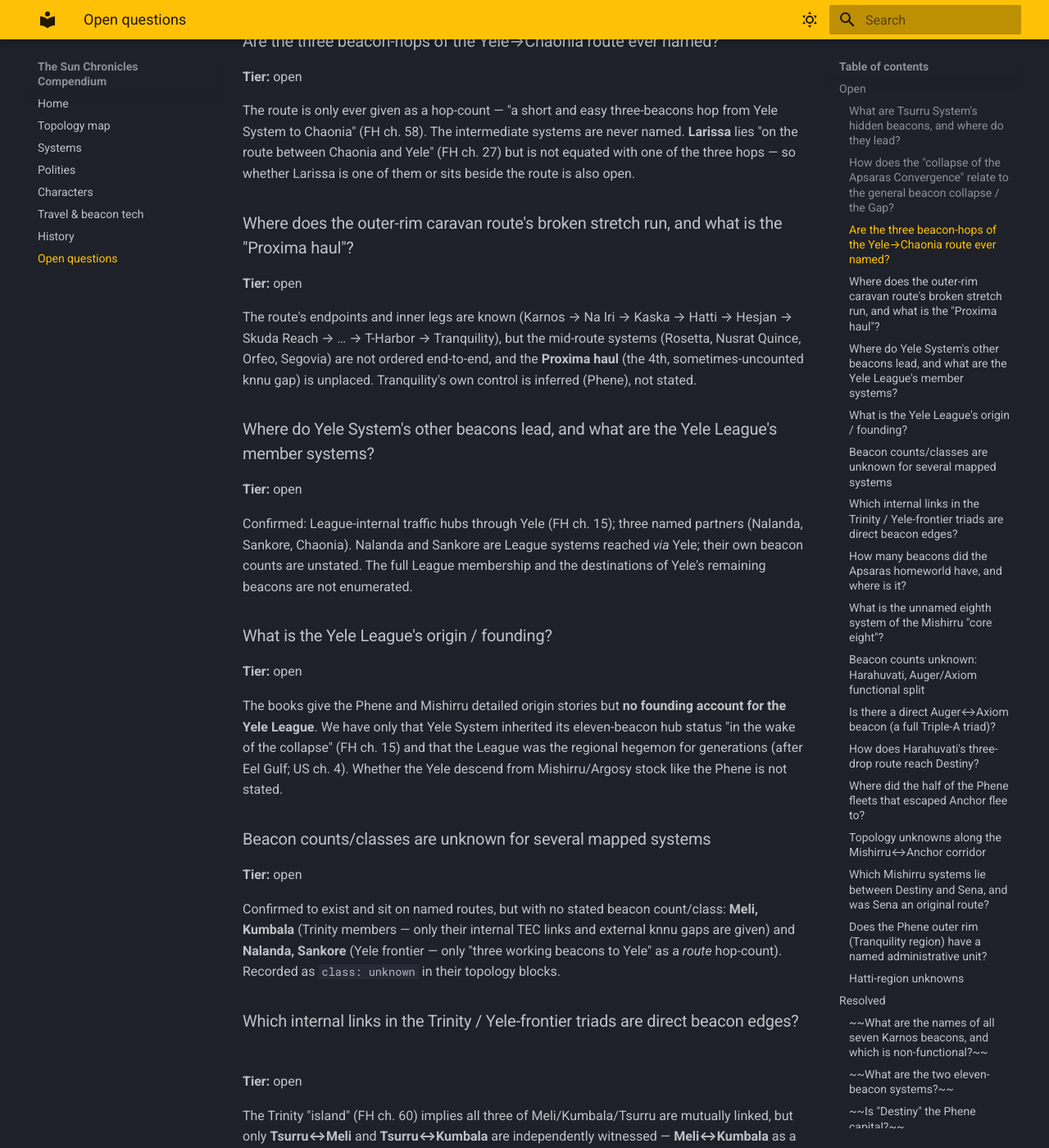
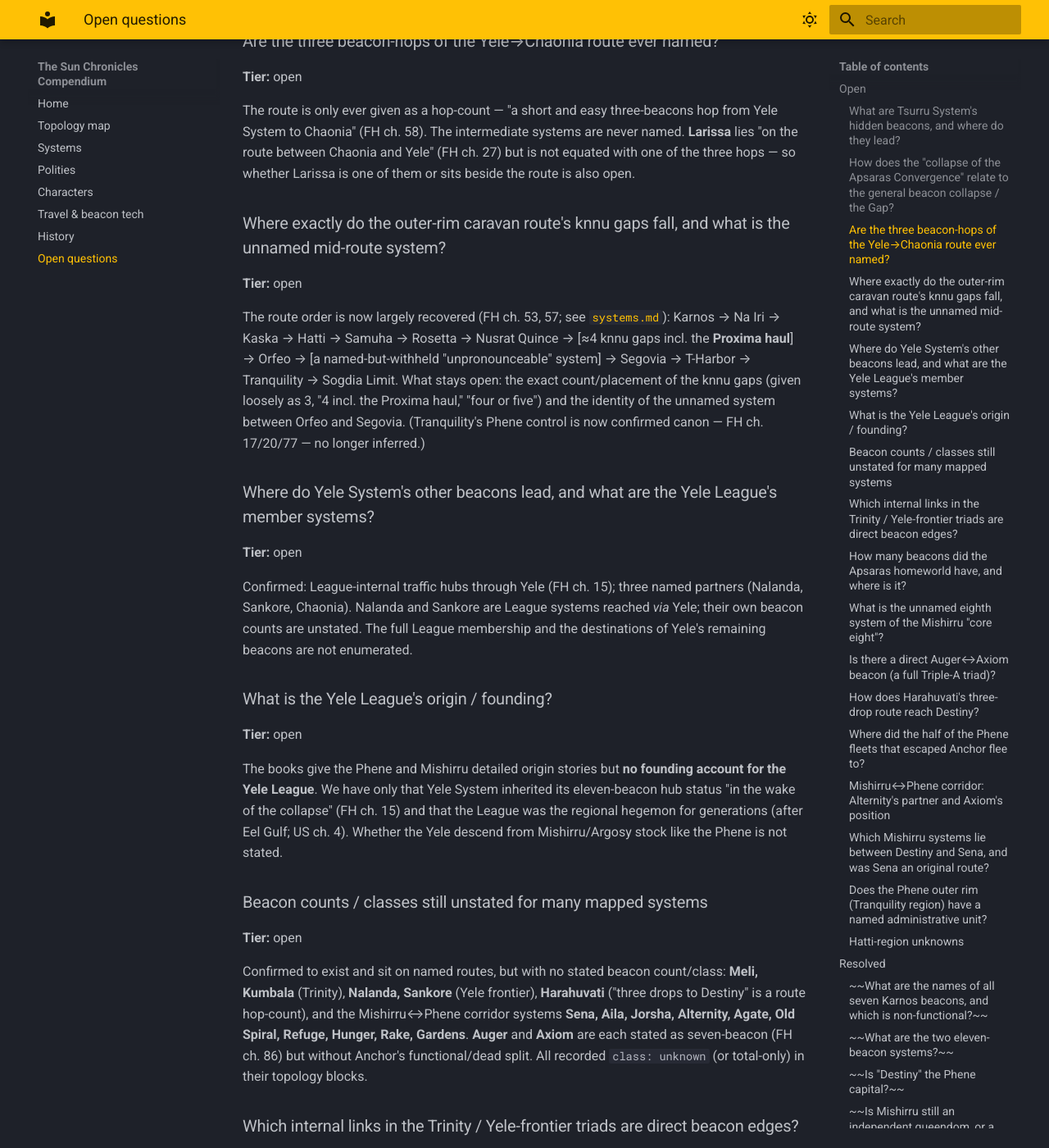
Before and after one commit to messelink/sun-chronicles-compendium, an MkDocs documentation site: the page built from docs/open-questions.md, in a window 1280 px wide and 1400 px high, scrolled down 686 px. Shown: the whole window at 82% size. Built offline with MkDocs 1.6.1 and Material for MkDocs 9.7.7, drawn with Linux system fonts in a browser that asks for light colours; some of the changed text lies outside the part shown.

Commit message:
Republish: open-questions pass (de-stale + consolidate)
Co-Authored-By: Claude Opus 4.7 (1M context) <noreply@anthropic.com>

```diff
--- a/docs/open-questions.md
+++ b/docs/open-questions.md
@@ -29,15 +29,17 @@ System to Chaonia" (FH ch. 58). The intermediate systems are never named. **Lari
 "on the route between Chaonia and Yele" (FH ch. 27) but is not equated with one of the three
 hops — so whether Larissa is one of them or sits beside the route is also open.
 
-### Where does the outer-rim caravan route's broken stretch run, and what is the "Proxima haul"?
+### Where exactly do the outer-rim caravan route's knnu gaps fall, and what is the unnamed mid-route system?
 
 **Tier:** open
 
-The route's endpoints and inner legs are known (Karnos → Na Iri → Kaska → Hatti → Hesjan →
-Skuda Reach → … → T-Harbor → Tranquility), but the mid-route systems (Rosetta, Nusrat
-Quince, Orfeo, Segovia) are not ordered end-to-end, and the **Proxima haul** (the 4th,
-sometimes-uncounted knnu gap) is unplaced. Tranquility's own control is inferred (Phene), not
-stated.
+The route order is now largely recovered (FH ch. 53, 57; see [`systems.md`](systems.md)):
+Karnos → Na Iri → Kaska → Hatti → Samuha → Rosetta → Nusrat Quince → [≈4 knnu gaps incl. the
+**Proxima haul**] → Orfeo → [a named-but-withheld "unpronounceable" system] → Segovia →
+T-Harbor → Tranquility → Sogdia Limit. What stays open: the exact count/placement of the
+knnu gaps (given loosely as 3, "4 incl. the Proxima haul," "four or five") and the identity
+of the unnamed system between Orfeo and Segovia. (Tranquility's Phene control is now
+confirmed canon — FH ch. 17/20/77 — no longer inferred.)
 
 ### Where do Yele System's other beacons lead, and what are the Yele League's member systems?
 
@@ -58,14 +60,16 @@ status "in the wake of the collapse" (FH ch. 15) and that the League was the reg
 hegemon for generations (after Eel Gulf; US ch. 4). Whether the Yele descend from
 Mishirru/Argosy stock like the Phene is not stated.
 
-### Beacon counts/classes are unknown for several mapped systems
+### Beacon counts / classes still unstated for many mapped systems
 
 **Tier:** open
 
-Confirmed to exist and sit on named routes, but with no stated beacon count/class: **Meli,
-Kumbala** (Trinity members — only their internal TEC links and external knnu gaps are
-given) and **Nalanda, Sankore** (Yele frontier — only "three working beacons to Yele" as a
-*route* hop-count). Recorded as `class: unknown` in their topology blocks.
+Confirmed to exist and sit on named routes, but with no stated beacon count/class:
+**Meli, Kumbala** (Trinity), **Nalanda, Sankore** (Yele frontier), **Harahuvati** ("three
+drops to Destiny" is a route hop-count), and the Mishirru↔Phene corridor systems **Sena,
+Aila, Jorsha, Alternity, Agate, Old Spiral, Refuge, Hunger, Rake, Gardens**. **Auger** and
+**Axiom** are each stated as seven-beacon (FH ch. 86) but without Anchor's functional/dead
+split. All recorded `class: unknown` (or total-only) in their topology blocks.
 
 ### Which internal links in the Trinity / Yele-frontier triads are direct beacon edges?
 
@@ -98,14 +102,6 @@ or coordinates. One deduction: both line-endpoints are named (Landfall = terminu
 capital), so the 8th is **not a line-endpoint** — if it sits on the line it's an interior
 system; otherwise off-line. The book withholds this deliberately: Persephone dodges giving
 the model coordinates and is "hiding something" (FH ch. 76).
-
-### Beacon counts unknown: Harahuvati, Auger/Axiom functional split
-
-**Tier:** open
-
-**Harahuvati**'s own beacon count/class is unstated ("three beacon drops to Destiny" is a
-route hop-count). **Auger** and **Axiom** are each stated to have seven beacons (FH ch. 86)
-but — unlike Anchor (8/3, counted on-page) — with no functional/dead breakdown.
 
 ### Is there a direct Auger↔Axiom beacon (a full Triple-A triad)?
 
@@ -145,15 +141,14 @@ but no destination beacon or direction is named. Anchor's only named outbound li
 Auger and Axiom Beacons (which the Phene had stripped of defenders), so escape *toward Auger
 and/or Axiom* is the natural inference — not stated.
 
-### Topology unknowns along the Mishirru↔Anchor corridor
+### Mishirru↔Phene corridor: Alternity's partner and Axiom's position
 
 **Tier:** open
 
-Beacon counts/classes are unstated for all ten corridor systems (Sena, Aila, Jorsha,
-Alternity, Agate, Old Spiral, Refuge, Hunger, Rake, Gardens). Also: **Alternity**'s
-Mishirru-side beacon partner is unnamed, and **Axiom**'s position relative to the Mishirru
-front is not given (only **Auger** is canon-confirmed as the Aila-facing reinforcement
-source for Anchor, FH ch. 89).
+**Alternity**'s Mishirru-side beacon partner is unnamed — it sits on neither named invasion
+prong (Sena→Jorsha or Aila→Hunger). And **Axiom**'s position relative to the Mishirru front
+isn't given; only **Auger** is canon-confirmed as the Aila-facing reinforcement source for
+Anchor (FH ch. 89). (The corridor systems' beacon counts are covered above.)
 
 ### Which Mishirru systems lie between Destiny and Sena, and was Sena an original route?
 
@@ -192,8 +187,9 @@ only in conquest roll-calls; no beacon, count, anchor, or neighbour is ever stat
 position in the cluster is unknown (we dropped the earlier guessed Hatti edge). (2) **Samuha
 System** (FH ch. 53, "Chaonia also controls Hatti and Samuha Systems") — a real Chaonian
 caravan system between Hatti and Rosetta, otherwise undescribed (beacons, exact links);
-recorded in route metadata, not yet a graph node. (3) Whether **"Hatti" is a formal Phene
-administrative province name** or only a Chaonian/ethnographic label. (4) The **internal hop
+recorded in route metadata, not yet a graph node. (3) Whether **"Hatti" has a formal Phene
+administrative province title** — we now model it as its own region (control = Chaonia), but
+the books give only "the Hatti region/territories," no formal Phene name. (4) The **internal hop
 structure** of the Na Iri/Tarsa → Hatti → Kanesh corridor (FH ch. 58 gives it as routes
 "linking inward to Kanesh," not confirmed single beacons). (5) **Eel Gulf↔Kanesh** pairing
 and hop count (inferred from the severance, not stated). (6) **Kanesh's two dead beacons** —
```
Also changed, not shown: docs/index.md (+1 -1 lines).
